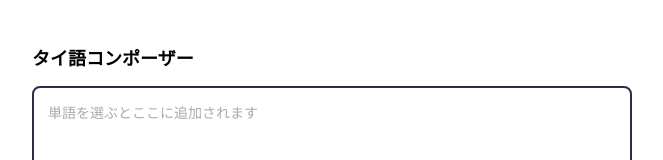
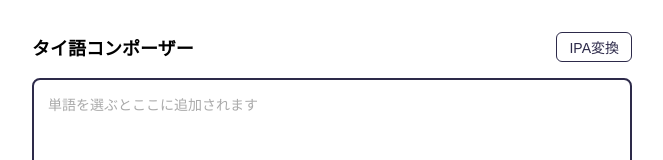
Before and after one commit to Naokichi-T/thai-composer, a SvelteKit app: page / in a window 1280 px wide. Shown: the top 160 px of the page, without its empty margins (308-971 px from the left). Built offline with nearby package versions, Linux system fonts and the light colour scheme; no server answers; the database is empty.

Commit message:
feat: ヘッダーにIPA変換ページへのリンクを追加

```diff
--- a/src/routes/+page.svelte
+++ b/src/routes/+page.svelte
@@ -549,7 +549,10 @@
 </script>
 
 <main>
-  <h1>タイ語コンポーザー</h1>
+  <div class="header">
+    <h1>タイ語コンポーザー</h1>
+    <a href="/ipa" target="_blank" class="ipa-link">IPA変換</a>
+  </div>
 
   <!-- 作成エリア：選んだ単語が積み上がっていく場所 -->
   <div class="composer">
@@ -1159,4 +1162,30 @@
     /* 影をつけて浮いているように見せる */
     box-shadow: 0 2px 8px rgba(0, 0, 0, 0.3);
   }
+
+  /* ヘッダー：タイトルとリンクを横並びにする */
+  .header {
+    display: flex;
+    justify-content: space-between;
+    align-items: center;
+    margin-bottom: 16px;
+  }
+
+  .header h1 {
+    margin: 0;
+  }
+
+  /* IPA変換リンク */
+  .ipa-link {
+    font-size: 14px;
+    color: #2d2a4a;
+    text-decoration: none;
+    border: 1px solid #2d2a4a;
+    border-radius: 6px;
+    padding: 4px 12px;
+  }
+
+  .ipa-link:hover {
+    background-color: #e8e7f0;
+  }
 </style>
```
